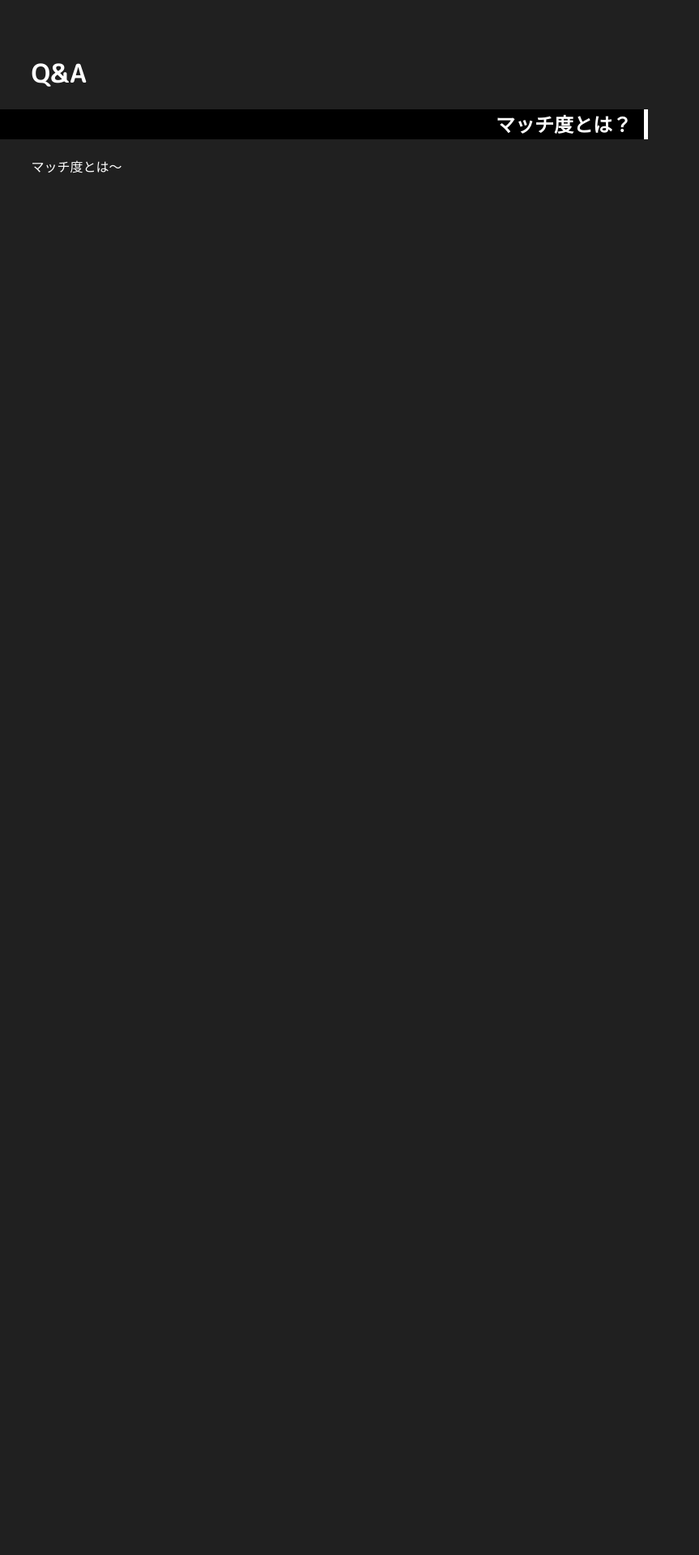
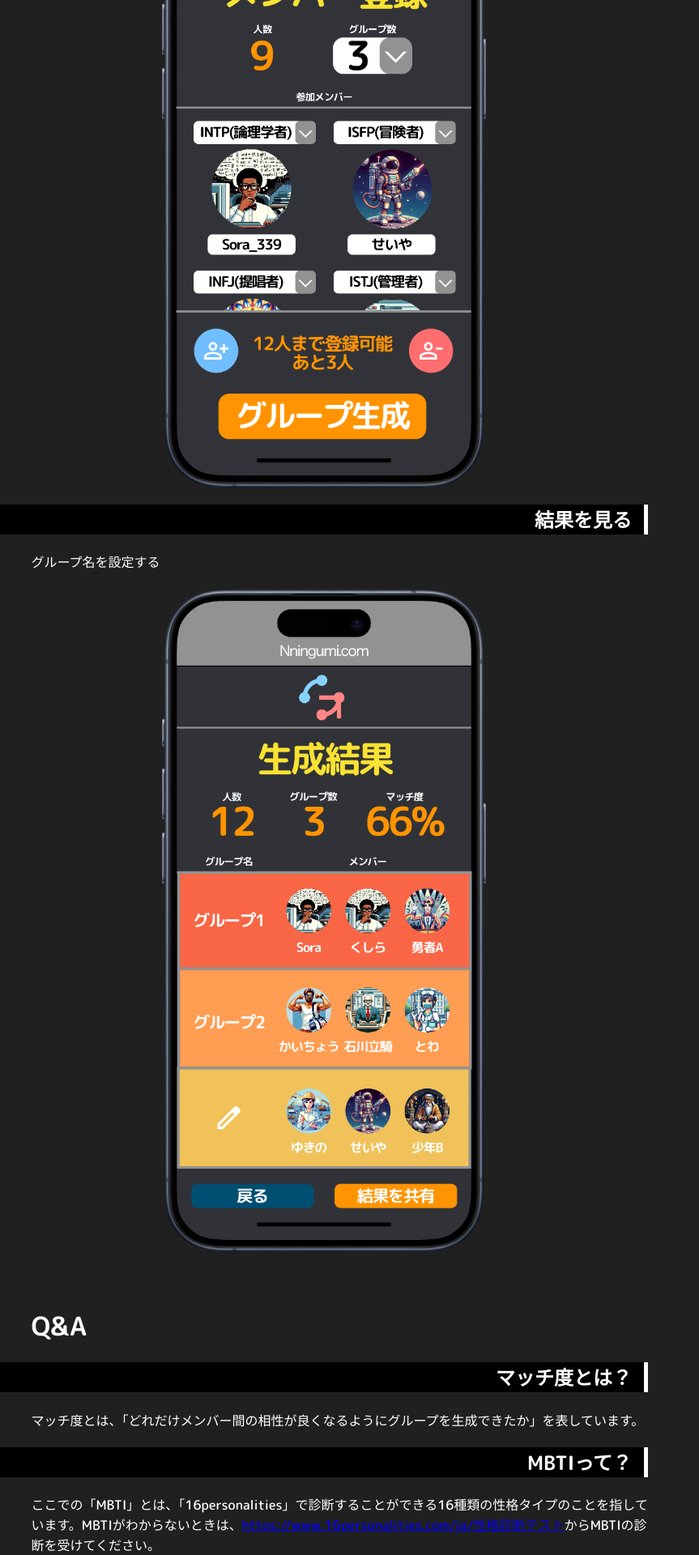
Before and after one commit to ritsuki-i/hatothon-app, a Flask app: page /how_to_use in a window 1280 px wide. Shown: the part 1481-3401 px from the top of the page at 81% size, without its empty margins (0-863 px from the left). Before the commit the page ends 1695 px from the top, so only its background shows below. Run offline with Flask 3, Linux system fonts and the light colour scheme.

Commit message:
使い方の編集1

```diff
--- a/static/css/how-to-use.css
+++ b/static/css/how-to-use.css
@@ -10,15 +10,14 @@ body {
 }
 
 .main {
-  width: 70%;
   max-width: 800px;
   margin: 0 auto;
+  width: 90%;
   margin-left: 0 !important;
 }
 
 .main img {
   width: 50%;
-  border: solid 2px;
   display: block;
   /*PC版はこれなし*/
   margin: 0 auto;
@@ -45,11 +44,15 @@ body {
   text-align: right;
 }
 
-@media screen and (max-width: 500px) {
+/* PC */
+@media screen and (min-width: 700px) and (max-width: 5000px) {
   .main {
-    width: 90%;
+    max-width: 800px;
     margin: 0 auto;
+    width: 85%;
+    margin-left: 0 !important;
   }
+
 }
 
 .main h4 {
--- a/templates/how_to_use.html
+++ b/templates/how_to_use.html
@@ -19,7 +19,7 @@
     <h2>スタート</h2>
     <h4>「グループを作る」をクリック</h4>
     <img
-      src="{{ url_for('static', filename='images/how-to-use.png') }}"
+      src="{{ url_for('static', filename='images/how-to-use-1.webp') }}"
       alt=""
     />
 
@@ -28,14 +28,14 @@
       ①名前・MBTIを登録する<br />②作りたいグループ数を選択する<br />③「グループ生成」をクリック
     </h4>
     <img
-      src="{{ url_for('static', filename='images/how-to-use.png') }}"
+      src="{{ url_for('static', filename='images/how-to-use-2.webp') }}"
       alt=""
     />
 
     <h2>結果を見る</h2>
     <h4>グループ名を設定する</h4>
     <img
-      src="{{ url_for('static', filename='images/how-to-use.png') }}"
+      src="{{ url_for('static', filename='images/how-to-use-3.webp') }}"
       alt=""
     />
     <br />
@@ -43,7 +43,10 @@
 
     <h1>Q&A</h1>
     <h2>マッチ度とは？</h2>
-    <h4>マッチ度とは～</h4>
+    <h4>マッチ度とは、「どれだけメンバー間の相性が良くなるようにグループを生成できたか」を表しています。</h4>
+
+    <h2>MBTIって？</h2>
+    <h4>ここでの「MBTI」とは、「16personalities」で診断することができる16種類の性格タイプのことを指しています。MBTIがわからないときは、<a href="https://www.16personalities.com/ja/性格診断テスト">https://www.16personalities.com/ja/性格診断テスト</a>からMBTIの診断を受けてください。</h4>
   </div>
 
   <div>
```
Also changed, not shown: static/css/result.css (+9 -0 lines), UIdesign/UIデザイン.png, static/images/how-to-use-1.webp (added), static/images/how-to-use-2.webp (added), static/images/how-to-use-3.webp (added).
